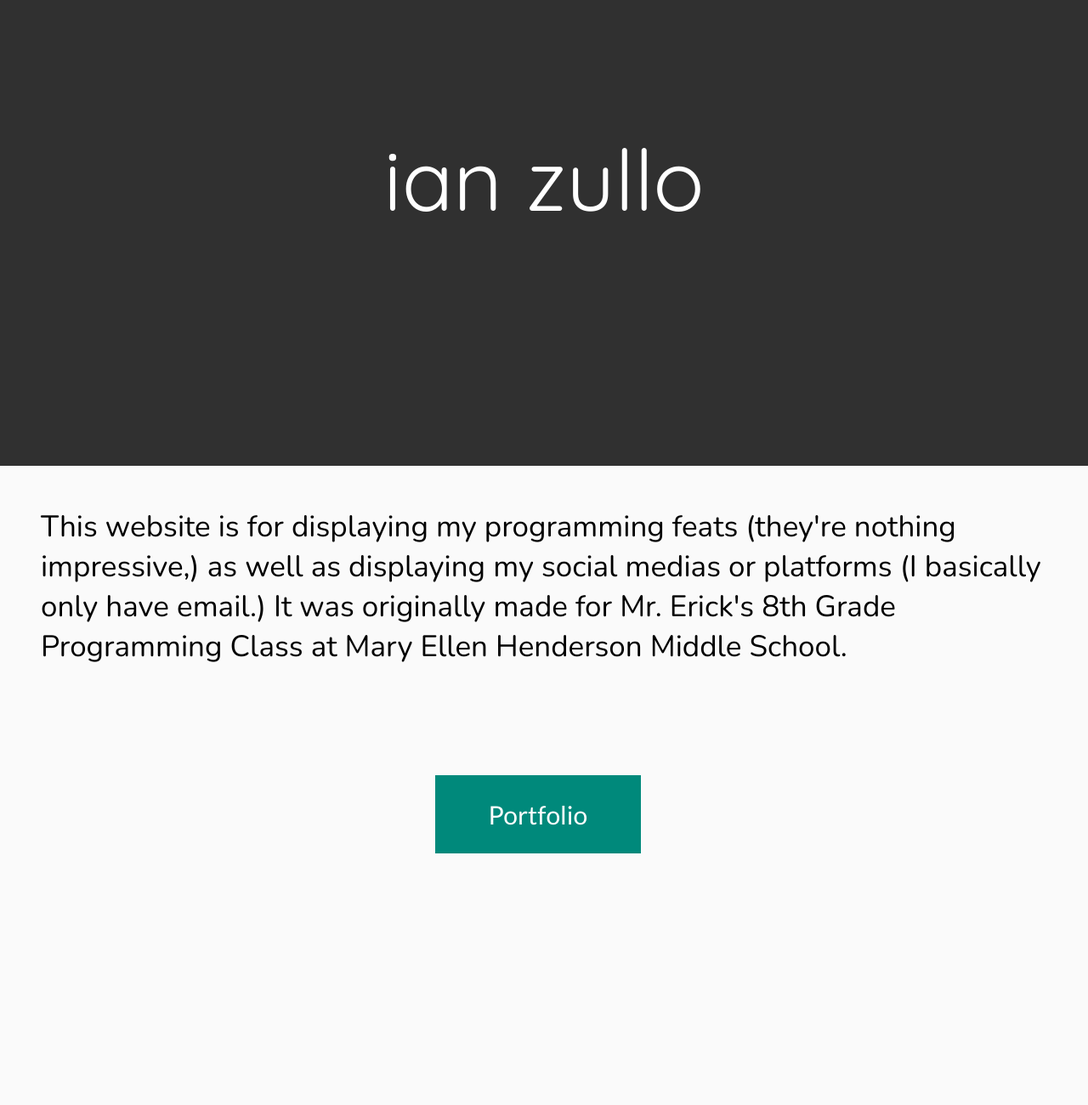
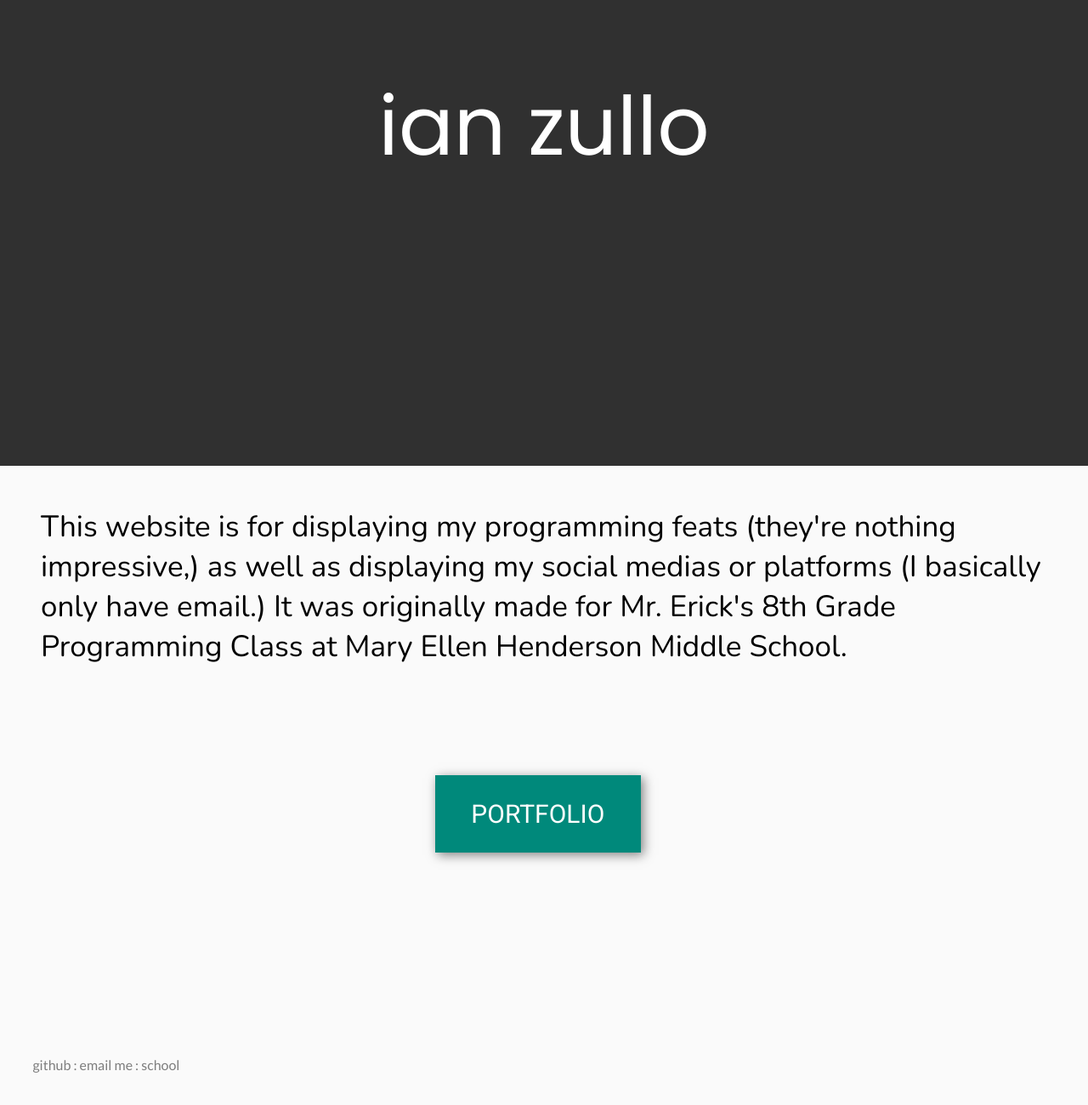
Before and after one commit to ianzullo/ianzullo.github.io, a plain HTML site: page index.html in a window 1280 px wide. Shown: the part 252-1552 px from the top of the page at 85% size. Drawn offline with nearby package versions, Linux system fonts and the light colour scheme.

Commit message:
layout tweaking and icons
changed button, fonts, and icon formatting, as well as added footer with
links. (footer is shamelessly ripped, I'll fix it later)

```diff
--- a/index.html
+++ b/index.html
@@ -5,22 +5,20 @@
 <head>
     <title>ian</title>
     <link rel="stylesheet" href="style/style.css">
-    <link rel="icon" href="favicon.ico">
+    <link rel="icon" href="img/favicon.ico">
 
     <body>
         <section class="title">
             <h1>ian zullo</h1>
         </section>
         <section class="content">
-      <p>This website is for displaying my programming feats
-      (they're nothing impressive,) as well as displaying my
-      social medias or platforms (I basically only have email.)
-      It was originally made for Mr. Erick's 8th Grade Programming
-      Class at Mary Ellen Henderson Middle School.
+            <p>This website is for displaying my programming feats (they're nothing impressive,) as well as displaying my social medias or platforms (I basically only have email.) It was originally made for Mr. Erick's 8th Grade Programming Class at Mary
+                Ellen Henderson Middle School.
             </p>
             <div class="buttons">
-        <p>Portfolio</p>
+                <p>PORTFOLIO</p>
             </div>
+            <p id="footer"><a href='https://github.com/ianzullo/programmingsite'>github</a> : <a href="mailto:zulloi220@gmail.com">email me</a> : <a href='http://fccps.org/index.php?lang=en'>school</a></p>
         </section>
         <script src="script.js"></script>
     </body>
--- a/style/style.css
+++ b/style/style.css
@@ -1,6 +1,6 @@
 /*fonts*/
 
-@import url('https://fonts.googleapis.com/css?family=Lato|Nunito|Quicksand');
+@import url('https://fonts.googleapis.com/css?family=Lato|Nunito|Roboto|Poppins');
 
 /* styling*/
 
@@ -24,11 +24,13 @@
 
 .title h1 {
     color: #FFFFFF;
-    font-size: 100px;
-    font-family: 'Quicksand';
+    font-size: 6em;
+    font-family: 'Poppins', 'Lato', sans-serif;
+    font-weight: lighter;
     text-align: center;
-    font-weight: lighter;
-    padding-top: 50vh;
+    position: relative;
+    top: 50%;
+    transform: translateY(-50%);
 }
 
 .content {
@@ -40,20 +42,21 @@
 
 .content p {
     color: #000000;
-    font-family: 'Nunito', 'Quicksand', 'Lato', sans-serif;
+    font-family: 'Nunito', 'Roboto', 'Lato', sans-serif;
     padding: 6vh;
     font-size: 35px;
 }
 
 .buttons {
-  top: 0vh;
-  position: relative;
+    top: 0vh;
+    position: relative;
 }
 
 .buttons p {
     color: #FFFFFF;
     background-color: #00897B;
-    font-family: 'Lato', sans-serif;
+    font-weight: lighter;
+    font-family: 'Roboto', 'Lato', sans-serif;
     font-size: 30px;
     padding: 3.5vh;
     width: 14.5vw;
@@ -61,9 +64,30 @@
     margin-top: 10vh;
     margin-left: 40vw;
     transition: background-color, ease 0.2s;
+    transition: box-shadow, ease 0.5s;
+    box-shadow: 3px 3px 12px rgba(12, 12, 12, 0.5);
 }
 
 .buttons p:hover {
     background-color: #00695C;
     color: #FFFFFF;
 }
+
+#footer {
+    position: relative;
+    top: 30vh;
+    padding: 0;
+    padding-left: 3vw;
+    color: rgba(0, 0, 0, 0.5);
+    font-size: 1em;
+    font-family: 'Lato', 'Roboto', sans-serif;
+}
+
+#footer a {
+  text-decoration: none;
+  color: rgba(0, 0, 0, 0.5);
+}
+
+#footer a:hover {
+  color: rgba(0, 0, 0, 0.7);
+}
```
Also changed, not shown: img/favicon.ico (renamed from favicon.ico), img/favicon.png (renamed from img/icon-circle.png), img/favicon.svg (renamed from img/icon-circle.svg), img/icon.png (deleted), img/icon.svg (deleted). Lines whose indentation alone changed are shown as unchanged.
